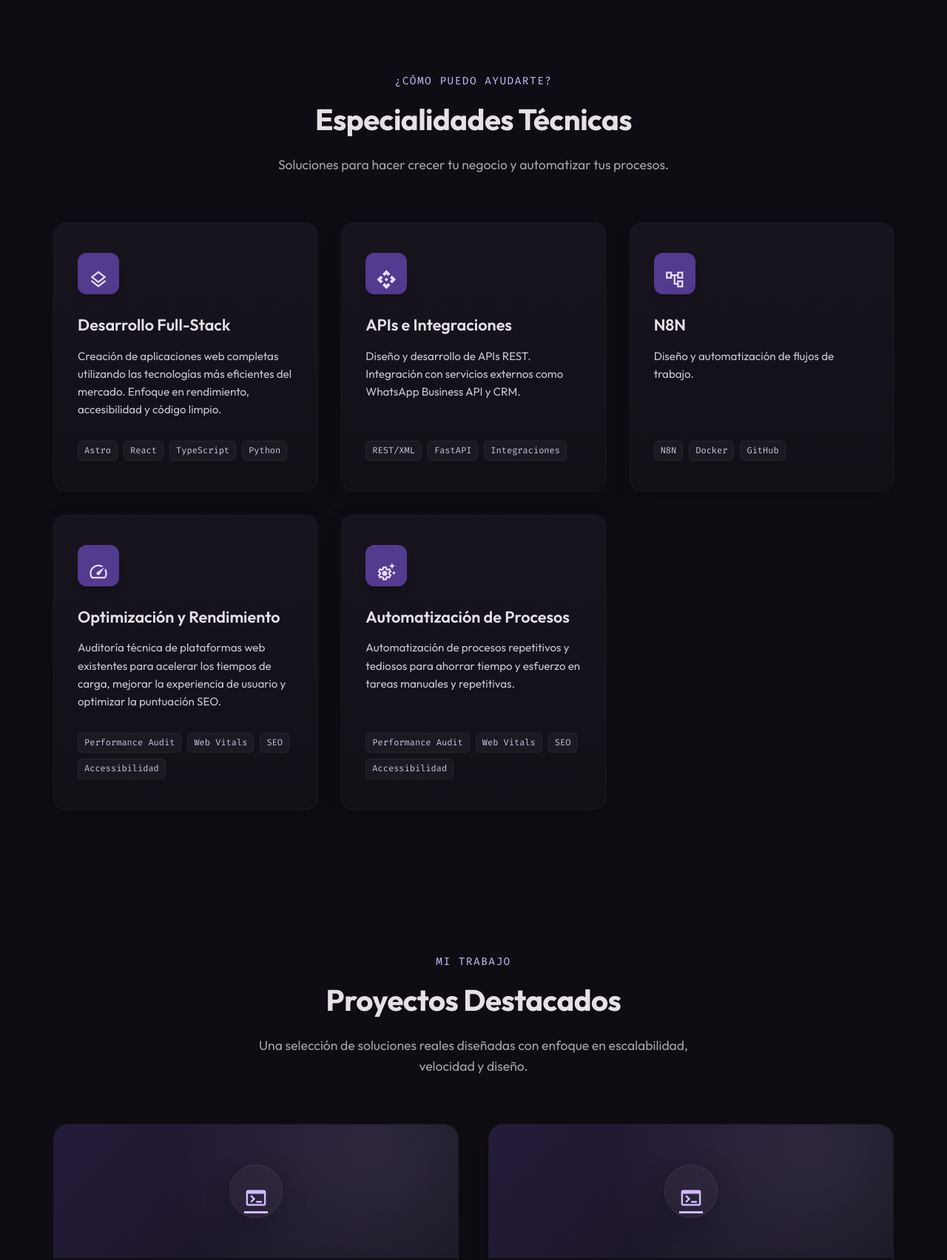
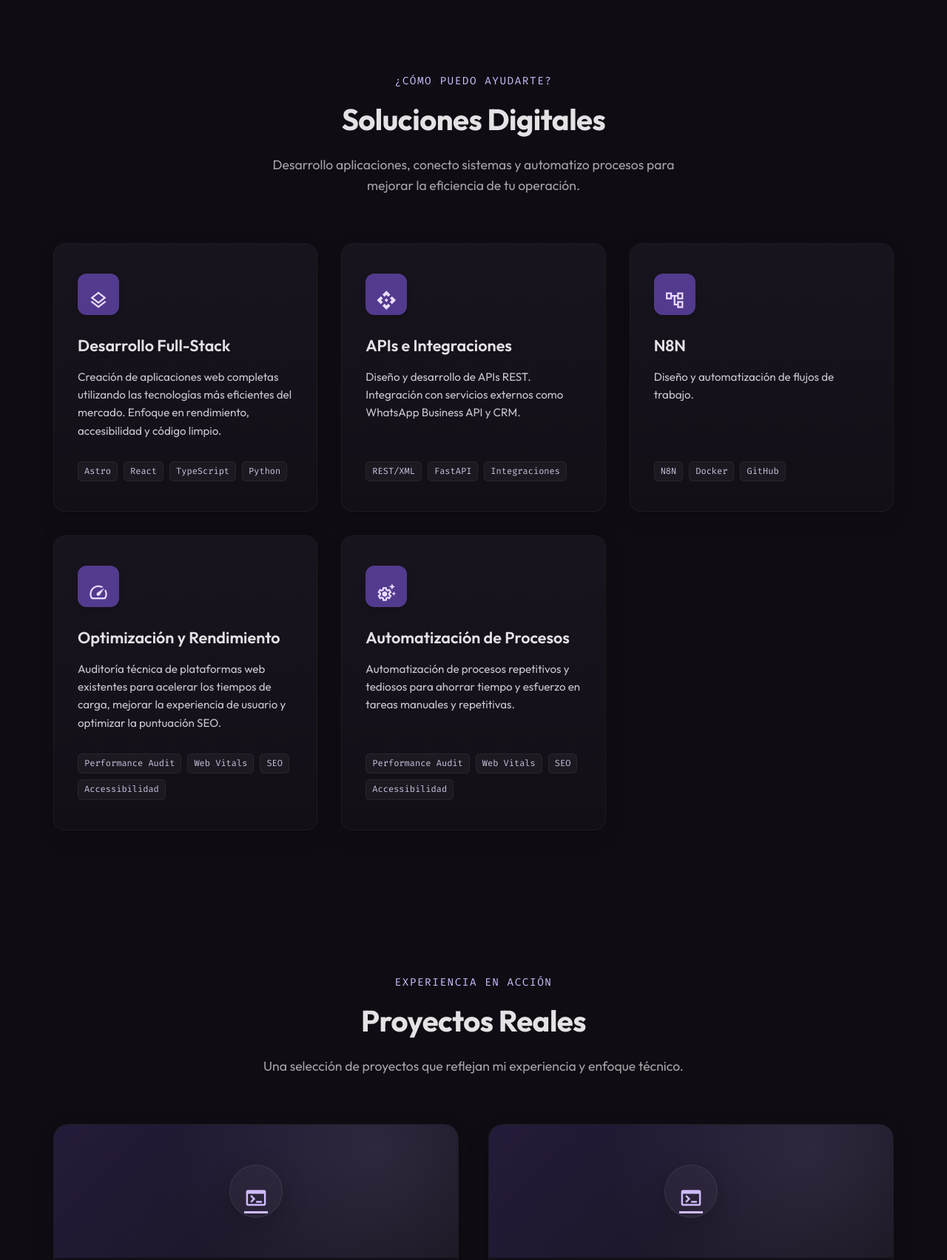
Before and after one commit to ovindas/ovindas.github.io, an Astro site: page / in a window 1280 px wide. Shown: the part 800-2504 px from the top of the page at 74% size. Built offline with nearby package versions, Linux system fonts and the light colour scheme; Astro itself is replaced by a stand-in of ours.

Commit message:
Ajuste de contenido

```diff
--- a/src/components/Footer.astro
+++ b/src/components/Footer.astro
@@ -14,7 +14,7 @@ const baseUrl = import.meta.env.BASE_URL;
     <nav class="footer-links">
       <a href={`${baseUrl}#`} class="footer-link">Inicio</a>
       <a href={`${baseUrl}#servicios`} class="footer-link">Servicios</a>
-      <a href={`${baseUrl}#proyectos`} class="footer-link">Proyectos</a>
+      <a href={`${baseUrl}#experiencia`} class="footer-link">Experiencia</a>
       <a href={`${baseUrl}#habilidades`} class="footer-link">Habilidades</a>
       <a href={`${baseUrl}#contacto`} class="footer-link">Contacto</a>
     </nav>
--- a/src/components/Habilidades.astro
+++ b/src/components/Habilidades.astro
@@ -117,7 +117,7 @@ const projects = [
         font-size: 1.1rem;
     }
 
-    /* Grid de Proyectos */
+    /* Grid de Experiencia */
     .projects-grid {
         display: grid;
         grid-template-columns: repeat(auto-fit, minmax(320px, 1fr));
--- a/src/components/Header.astro
+++ b/src/components/Header.astro
@@ -12,7 +12,7 @@ const baseUrl = import.meta.env.BASE_URL;
     <div class="nav-links" id="nav-links">
       <a href={`${baseUrl}#`} class="nav-link">Inicio</a>
       <a href={`${baseUrl}#servicios`} class="nav-link">Servicios</a>
-      <a href={`${baseUrl}#proyectos`} class="nav-link">Proyectos</a>
+      <a href={`${baseUrl}#experiencia`} class="nav-link">Experiencia</a>
       <a href={`${baseUrl}#habilidades`} class="nav-link">Habilidades</a>
       <a href={`${baseUrl}#contacto`} class="nav-link">Contacto</a>
       <md-outlined-button class="header-btn" href={`${baseUrl}#contacto`}>
@@ -34,7 +34,7 @@ const baseUrl = import.meta.env.BASE_URL;
 <div class="mobile-nav" id="mobile-nav">
   <a href={`${baseUrl}#`} class="mobile-link">Inicio</a>
   <a href={`${baseUrl}#servicios`} class="mobile-link">Servicios</a>
-  <a href={`${baseUrl}#proyectos`} class="mobile-link">Proyectos</a>
+  <a href={`${baseUrl}#experiencia`} class="mobile-link">Experiencia</a>
   <a href={`${baseUrl}#contacto`} class="mobile-link">Contacto</a>
   <md-outlined-button class="header-btn" href={`${baseUrl}#contacto`}>
     Contratar
--- a/src/components/Hero.astro
+++ b/src/components/Hero.astro
@@ -36,7 +36,7 @@ const baseUrl = import.meta.env.BASE_URL;
       </md-filled-button>
       <md-outlined-button
         class="hero-btn"
-        href={`${baseUrl}#proyectos`}
+        href={`${baseUrl}#experiencia`}
         style="width: 100%"
       >
         <md-icon slot="icon">database</md-icon>
--- a/src/components/Portfolio.astro
+++ b/src/components/Portfolio.astro
@@ -19,13 +19,12 @@ const projects = [
 ];
 ---
 
-<section id="proyectos" class="portfolio-section reveal">
+<section id="experiencia" class="portfolio-section reveal">
   <div class="section-header">
-    <span class="section-tag">Mi Trabajo</span>
-    <h2 class="section-title">Proyectos Destacados</h2>
+    <span class="section-tag">Experiencia en Acción</span>
+    <h2 class="section-title">Proyectos Reales</h2>
     <p class="section-subtitle">
-      Una selección de soluciones reales diseñadas con enfoque en escalabilidad,
-      velocidad y diseño.
+      Una selección de proyectos que reflejan mi experiencia y enfoque técnico.
     </p>
   </div>
 
@@ -125,7 +124,7 @@ const projects = [
     font-size: 1.1rem;
   }
 
-  /* Grid de Proyectos */
+  /* Grid de Experiencia */
   .projects-grid {
     display: grid;
     grid-template-columns: repeat(auto-fit, minmax(320px, 1fr));
--- a/src/components/Services.astro
+++ b/src/components/Services.astro
@@ -40,9 +40,10 @@ const services = [
 <section id="servicios" class="services-section reveal">
   <div class="section-header">
     <span class="section-tag">¿Cómo puedo ayudarte?</span>
-    <h2 class="section-title">Especialidades Técnicas</h2>
+    <h2 class="section-title">Soluciones Digitales</h2>
     <p class="section-subtitle">
-      Soluciones para hacer crecer tu negocio y automatizar tus procesos.
+      Desarrollo aplicaciones, conecto sistemas y automatizo procesos para
+      mejorar la eficiencia de tu operación.
     </p>
   </div>
 
--- a/src/pages/index.astro
+++ b/src/pages/index.astro
@@ -24,7 +24,7 @@ import Footer from "../components/Footer.astro";
     <!-- Sección de Servicios -->
     <Services />
 
-    <!-- Galería de Portafolio / Proyectos -->
+    <!-- Galería de Portafolio / Experiencia -->
     <Portfolio />
 
     <!-- Galería de Habilidades -->
```
